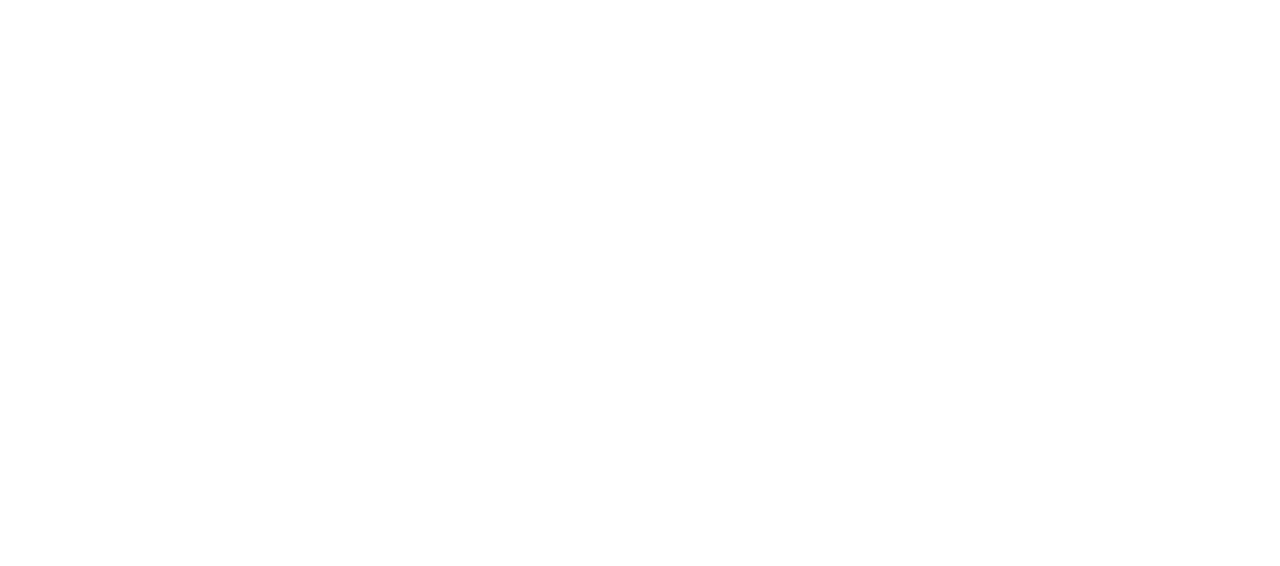
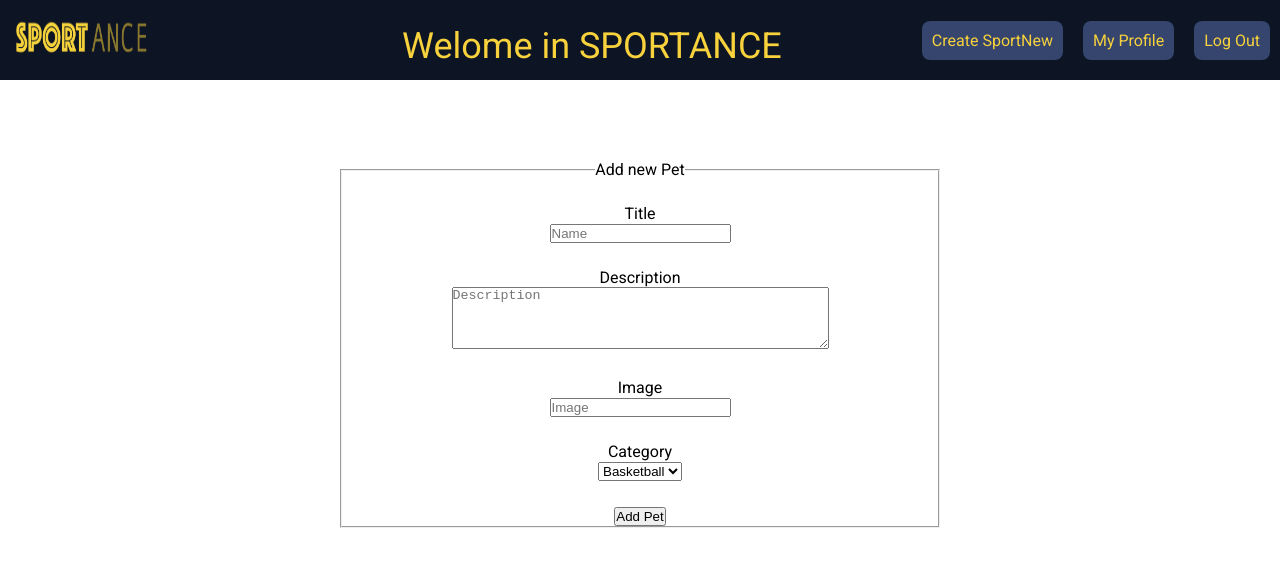
Before and after one commit to danihr23/sportance-reacr-app, a React (Create React App) app: page /sportance/createPost in a window 1280 px wide. Shown: the top 566 px of the page. Built offline with nearby package versions, Linux system fonts and the light colour scheme; no server answers.

Commit message:
createPost-added

```diff
--- a/src/App.js
+++ b/src/App.js
@@ -6,7 +6,7 @@
 import { UserContextProvider } from './context/user';
 import LogIn from './pages/logIn/logIn'
 import LogInHome from'./pages/LogInHome/LogInHome';
-
+import CreatePost from './pages/createPost/createPost'
 function App() {
   return (
   <UserContextProvider>
@@ -16,6 +16,7 @@
       <Route path= "/sportance/logIn" component={LogIn} />
       <Route path="/stortance/signup" component={SignupSportance} />
       <Route path="/sportance/logInHome" component={LogInHome}/>
+      <Route path="/sportance/createPost" component={CreatePost}/>
       </Switch>
 
 
--- a/src/pages/LogInHome/LogInHome.js
+++ b/src/pages/LogInHome/LogInHome.js
@@ -8,7 +8,7 @@
 import SportsFootballIcon from '@material-ui/icons/SportsFootball';
 import SportsIcon from '@material-ui/icons/Sports';
 import './logInHome.css'
-import { Link } from 'react-router-dom';
+import { Link, NavLink } from 'react-router-dom';
 
 export default function LogInHome() {
     return (
@@ -19,14 +19,14 @@
 
             <section className="category">
                 <article className="sport">
-                    <Link to="/sponrance/category/bassketball">
+                    <NavLink activeClassName='active' to="/sponrance/category/bassketball">
                     <div className="sport-one"  >
                         <p className='sport-icon' >
                             <SportsBasketballIcon />
                         </p>
                         <p>Basketboll</p>
                     </div>
-                    </Link>
+                    </NavLink>
 
                     <div className="sport-two">
                         <p className='sport-icon'>
@@ -64,6 +64,12 @@
                     </div>
                 </article>
             </section>
+
+            <style jsx>{`
+                .active {
+                    color: black !important;
+                }
+            `}</style>
         </div>
     )
 }
--- a/src/pages/SignUpSportance/SignupSportance.js
+++ b/src/pages/SignUpSportance/SignupSportance.js
@@ -16,7 +16,7 @@
 export default function SignupSportance() {
 
     const [user, setUser] = useContext(UserContext).user;
-    console.log(user);
+    //console.log(user);
     let history =useHistory();
 
     const  SingUpSubmit=(e)=>{
@@ -39,7 +39,7 @@
 
             auth.createUserWithEmailAndPassword(email,password)
             .then(res =>{
-                console.log(res.user)
+                //console.log(res.user)
 
 
                 setUser(res.user);
--- /dev/null
+++ b/src/pages/createPost/createPost.css
@@ -0,0 +1,16 @@
+
+.createPost{
+    text-align: center;
+}
+
+
+.create{
+
+    margin: 80px auto;
+    max-width: 600px;
+}
+.field-create{
+    margin: 25px;
+    display: flex;
+    flex-direction: column;
+}
--- /dev/null
+++ b/src/pages/createPost/createPost.js
@@ -0,0 +1,108 @@
+import { CircularProgress } from '@material-ui/core';
+import { logDOM } from '@testing-library/dom';
+import React,{useContext,useState,useEffect} from 'react'
+import Nav from '../../containers/nav'
+import { UserContext } from '../../context/user';
+import { db,auth } from '../../firebase';
+import './createPost.css';
+
+
+export default function CreatePost() {
+
+
+    const [user,setUser] = useContext(UserContext).user;
+
+
+
+    useEffect(()=>{
+
+        auth.onAuthStateChanged((user)=>{
+            setUser(user);
+
+        })
+
+    },[])
+
+    const CreateCategorySubmit =(e)=>{
+        e.preventDefault();
+
+
+
+        console.log(user.uid);
+
+        const userId=user.uid;
+        const category = e.target.category.value;
+        const title = e.target.category.value;
+        const description = e.target.description.value;
+        const imageURL = e.target.imageURL.value;
+
+        db.
+        collection(category).add({
+            title,
+            description,
+            imageURL,
+            userId
+        })
+        .then(res=>{
+            console.log(res.id);
+        })
+
+
+        console.log(category);
+
+
+    }
+
+
+
+    return (
+        <div className="createPost">
+            <Nav/>
+
+        <section class="create">
+            <form  onSubmit={CreateCategorySubmit}>
+                <fieldset>
+                    <legend>Add new Pet</legend>
+                    <p class="field-create">
+                        <label htmlFor="name">Title</label>
+                        <span class="input">
+                            <input type="text" name="title" id="name" placeholder="Name" />
+
+                        </span>
+                    </p>
+                    <p className="field-create">
+                        <label htmlFor="description">Description</label>
+                        <span className="input">
+                            <textarea rows="4" cols="45" type="text" name="description" id="description"
+                                placeholder="Description"></textarea>
+
+                        </span>
+                    </p>
+                    <p className="field-create">
+                        <label htmlFor="image">Image</label>
+                        <span className="input">
+                            <input type="text" name="imageURL" id="image" placeholder="Image" />
+
+                        </span>
+                    </p>
+                    <p className="field-create">
+                        <label htmlFor="category">Category</label>
+                        <span className="input">
+                            <select type="text" name="category">
+                                <option value="basketball">Basketball</option>
+                                <option value="football">Football</option>
+                                <option value="voleyball">Volleyball</option>
+                                <option value="NFL">NFL</option>
+                                <option value="Other">Other</option>
+                            </select>
+
+                        </span>
+                    </p>
+                    <input className="button submit" type="submit" value="Add Pet" />
+                </fieldset>
+            </form>
+        </section>
+
+        </div>
+    )
+}
--- a/src/pages/logIn/login.js
+++ b/src/pages/logIn/login.js
@@ -1,5 +1,5 @@
-import React,{useContext} from 'react'
-import { useHistory } from 'react-router';
+import React,{useContext, useEffect} from 'react'
+import { useHistory } from 'react-router-dom';
 import { UserContext } from '../../context/user';
 import { auth } from '../../firebase';
 import "./logIn.css"
@@ -18,15 +18,30 @@
 
             const email = e.target.email.value;
             const password = e.target.password.value;
-            console.log(email);
+            console.log(user.uid);
 
             auth.signInWithEmailAndPassword(email,password)
             .then(res=>{
-                console.log(res.user);
-                setUser(res.user);
+               // console.log(res.user);
+
+
+
+
             })
+
+
         }
 
+        useEffect(()=>{
+
+            auth.onAuthStateChanged((user)=>{
+                setUser(user);
+                if(user){
+                    history.push('/sportance/logInHome')
+                }
+            })
+
+        },[])
 
 
     return (
```
